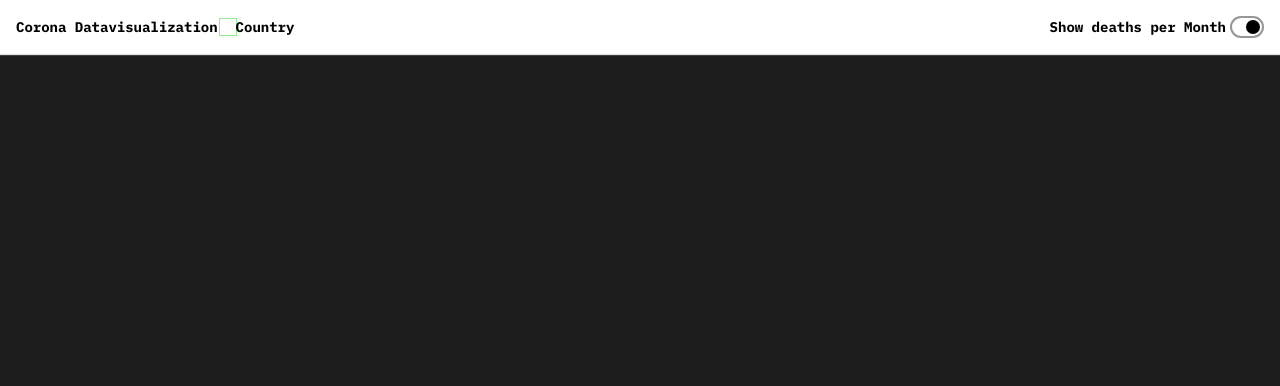
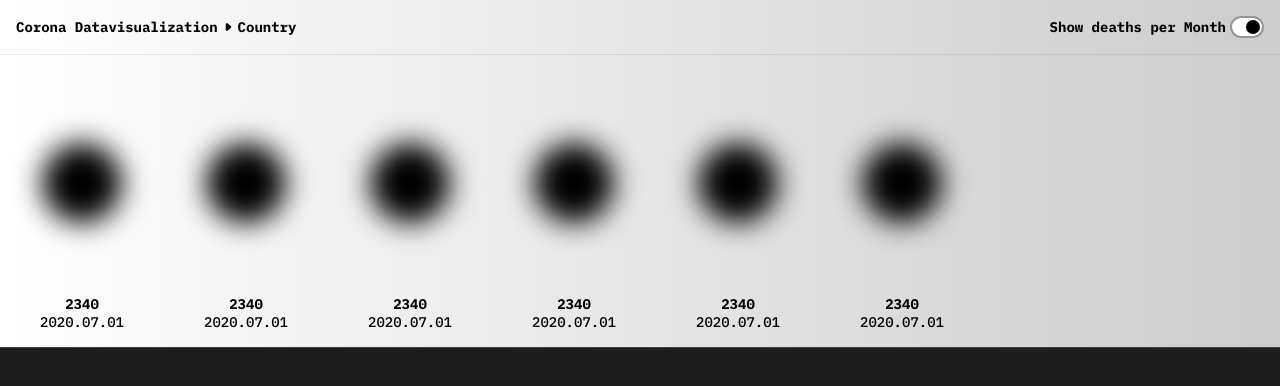
Before and after one commit to palandora/corona_data_visualization, a plain HTML site: page detail.html in a window 1280 px wide. Both pictures are taken after a click on the element 1247 px from the left and 27 px from the top of the page. Drawn offline with Linux system fonts and the light colour scheme.

Commit message:
added detail panel

```diff
--- a/detail.html
+++ b/detail.html
@@ -21,7 +21,61 @@
                     <div class="toggle"><div class="knob"></div></div>
                 </div>
             </div>
-            <div class="details">
+            <div class="deaths">
+                <div class="childDeaths">
+                    <div class="graph">
+                        <div class="progress"></div>
+                    </div>
+                    <div class="label">
+                        <span class="counter">2340</span>
+                        <span class="date">2020.07.01</span>
+                    </div>
+                </div>
+                <div class="childDeaths">
+                    <div class="graph">
+                        <div class="progress"></div>
+                    </div>
+                    <div class="label">
+                        <span class="counter">2340</span>
+                        <span class="date">2020.07.01</span>
+                    </div>
+                </div>
+                <div class="childDeaths">
+                    <div class="graph">
+                        <div class="progress"></div>
+                    </div>
+                    <div class="label">
+                        <span class="counter">2340</span>
+                        <span class="date">2020.07.01</span>
+                    </div>
+                </div>
+                <div class="childDeaths">
+                    <div class="graph">
+                        <div class="progress"></div>
+                    </div>
+                    <div class="label">
+                        <span class="counter">2340</span>
+                        <span class="date">2020.07.01</span>
+                    </div>
+                </div>
+                <div class="childDeaths">
+                    <div class="graph">
+                        <div class="progress"></div>
+                    </div>
+                    <div class="label">
+                        <span class="counter">2340</span>
+                        <span class="date">2020.07.01</span>
+                    </div>
+                </div>
+                <div class="childDeaths">
+                    <div class="graph">
+                        <div class="progress"></div>
+                    </div>
+                    <div class="label">
+                        <span class="counter">2340</span>
+                        <span class="date">2020.07.01</span>
+                    </div>
+                </div>
             </div>
         </nav>
     </div>
--- a/js/script_detail_page.js
+++ b/js/script_detail_page.js
@@ -1,3 +1,4 @@
+
 function toggle(){
     TOGGLE_CLICKED = false;
     const toggle = document.querySelector('.toggle');
@@ -6,30 +7,36 @@ function toggle(){
             toggle.classList.add('active');
             TOGGLE_CLICKED = true;
             switchTheme(TOGGLE_CLICKED);
-            //show panel
+            toggleDeaths(true);
         }else{
             toggle.classList.remove('active');
             TOGGLE_CLICKED = false;
             switchTheme(TOGGLE_CLICKED);
+            toggleDeaths(false);
         }
     });
 }
 
 function switchTheme(toggle_clicked){
+    const nav = document.querySelector('nav');
     if(toggle_clicked){
         document.body.classList.remove('light');
         document.body.classList.add('dark');
+        nav.classList.add('toggled');
     }else{
         document.body.classList.remove('dark');
         document.body.classList.add('light');
+        nav.classList.remove('toggled');
     }
 }
 
-
-function setRange(number,in_min, in_max, out_min, out_max){
-    return (number - in_min) * (out_max - out_min) / (in_max - in_min) + out_min;
+function toggleDeaths(toggle){
+    details = document.querySelector('.deaths');
+    if(toggle){
+        details.style.display = 'flex';
+    }else{
+        details.style.display = 'none';
+    }
 }
 
-console.log(setRange(5,-20, 0, 0 , 1));
-
 toggle();
--- a/js/script_home.js
+++ b/js/script_home.js
@@ -129,13 +129,14 @@ function toHTML(array,filter){
                         <span class="countryTitle">${country.country}</span>
                         <div class="wrapperCounter">
                             <span class="labelCounter">${capitalizeFirst(filter)}:</span>
-                            <span class="counter">${new Intl.NumberFormat('en-GB').format(country[filter].total)}</span>
+                            <span class="counter">${country[filter].total}</span>
                         </div>
                     </div>
                 </a>`
             }).join('');
     });
 
+    //--> foramtting: new Intl.NumberFormat('en-GB').format(numb)
 
     containerCountries.innerHTML = html;
 
--- a/styles.scss
+++ b/styles.scss
@@ -35,6 +35,7 @@ body{
         //HEADER
         --fc_header: var(--fc_headings);
         --div_header: var(--divider);
+        --c_caret: brightness(1);
         //UI
         --primary: #ff9330;
         --bg: #bfbfbf;
@@ -48,7 +49,8 @@ body{
     &.dark{
         //HEADER
         --fc_header: #000;
-        --div_header: rgba(0,0,0,.12);
+        --div_header: rgba(0,0,0,.08);
+        --c_caret: brightness(0);
         //UI
         --primary: #fff;
         --bg: #1d1d1d;
@@ -103,6 +105,9 @@ body{
     margin: 0 auto;
     outline: 1px solid var(--divider);
     nav{
+        &.toggled{
+            background-image: linear-gradient(to right, rgba(0,0,0,0),rgba(0,0,0,0.2));
+        }
         position: sticky;
         z-index: 2;
         top: -1px;
@@ -128,15 +133,14 @@ body{
                     block-size: fit-content;
                 }
                 img[alt="caret"]{
-                    outline: 1px solid lightgreen;
-
+                    filter: var(--c_caret);
                 }
                 .toggleDetails{
                     cursor: pointer;
                     transform: rotate(0deg);
                     transition: transform .5s;
                 }
-                .projectTitle,.country{
+                .projectTitle,.country,img{
                     margin-right: 2px;
                 }
             }
@@ -179,6 +183,45 @@ body{
                 &.left{
                     padding-right: 24px;
                 }
+            }
+        }
+        .deaths{
+            display: none;
+            align-items: center;
+            overflow: scroll;
+            .childDeaths{
+                display: flex;
+                flex-direction: column;
+                justify-content: center;
+                align-items: center;
+                padding: 16px 40px;
+                .graph{
+                    //overflow: hidden;
+                    margin: 72px 0;
+                    $dimensions: 80px;
+                    width: $dimensions;
+                    height: $dimensions;
+                    border-radius: $dimensions/2;
+                    .progress{
+                        width: $dimensions;
+                        height: $dimensions;
+                        border-radius: $dimensions/2;
+                        transform: scale(1);
+                        filter: blur(14px);
+                        background: black;
+                    }
+
+                }
+                .label{
+                    .counter{
+                        font-weight: var(--fw_bold);
+                    }
+                    display: flex;
+                    flex-direction: column;
+                    align-items: center;
+
+                }
+
             }
         }
 
```
Also changed, not shown: css/styles.css.
